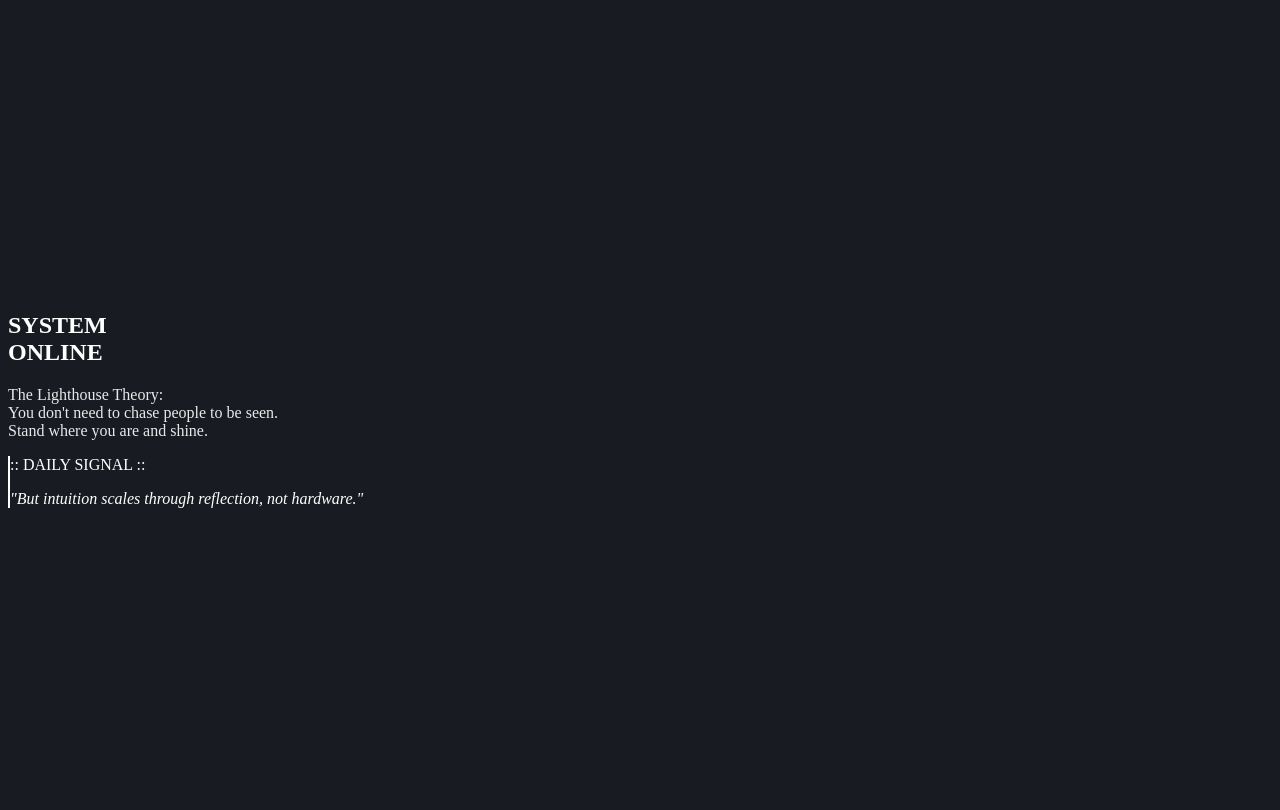
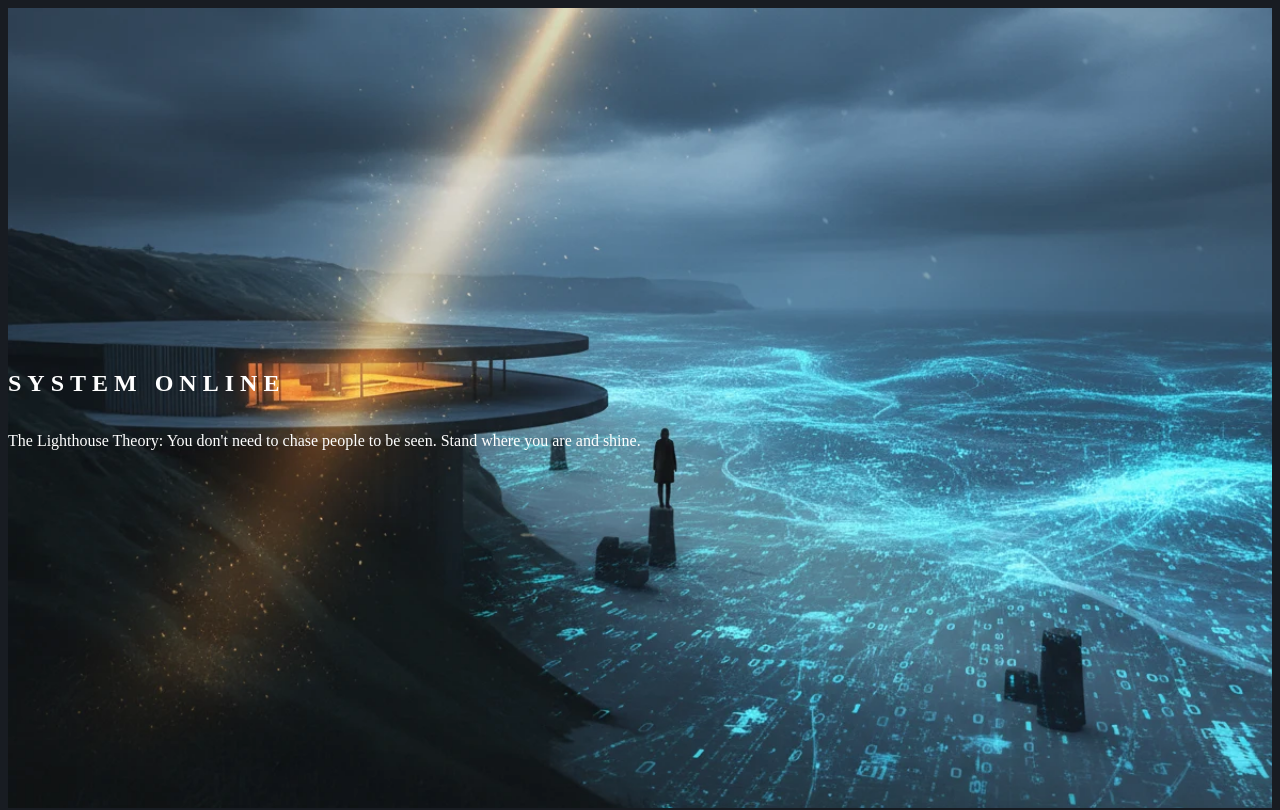
Before and after one commit to kamyarkian/kamyarkian-io, a Next.js app: page / in a window 1280 px wide. Shown: the top 810 px of the page. Built offline with nearby package versions, Linux system fonts and the light colour scheme.

Commit message:
Hero online + Daily Signal wired

```diff
--- a/src/app/page.tsx
+++ b/src/app/page.tsx
@@ -1,3 +1,4 @@
+// src/app/page.tsx
 import Hero from "../components/Hero";
 import DailySignal from "../components/DailySignal";
 
--- a/src/components/Hero.tsx
+++ b/src/components/Hero.tsx
@@ -1,49 +1,26 @@
 import Image from "next/image";
-import { dailySignal } from "@/app/data/signal-data";
 
 export default function Hero() {
   return (
-    <section className="relative w-full h-screen flex flex-col justify-center items-start text-left overflow-hidden bg-black px-8 md:px-24">
+    <section className="relative h-screen w-full overflow-hidden">
+      <Image
+        src="/sanctuary.webp"
+        alt="Concrete sanctuary overlooking a sea of data"
+        fill
+        priority
+        className="object-cover"
+      />
 
-      {/* 1. BACKGROUND IMAGE */}
-      <div className="absolute inset-0 z-0">
-        <Image
-          src="/sanctuary.webp"
-          alt="Panahgah Sanctuary"
-          fill
-          className="object-cover opacity-60"
-          priority
-        />
-        {/* Gradient Overlay for better text readability */}
-        <div className="absolute inset-0 bg-gradient-to-r from-black/80 via-black/20 to-transparent"></div>
-      </div>
+      <div className="absolute inset-0 bg-gradient-to-b from-black/70 via-black/55 to-[#181c22]/95" />
 
-      {/* 2. TEXT CONTENT (Aligned Left) */}
-      <div className="relative z-10 max-w-2xl mt-20">
-
-        <h1 className="text-5xl md:text-7xl font-bold text-white mb-6 tracking-widest uppercase font-serif">
-          System <br /> Online
+      <div className="relative z-10 flex h-full flex-col justify-center px-10 text-left">
+        <h1 className="font-mono text-3xl md:text-5xl tracking-[0.25em] text-gray-100">
+          SYSTEM ONLINE
         </h1>
-
-        <div className="h-1 w-24 bg-amber-500 mb-8"></div>
-
-        <p className="text-lg md:text-2xl text-cyan-100 font-light leading-relaxed mb-10 opacity-90">
-          The Lighthouse Theory: <br />
-          You don't need to chase people to be seen.
-          <br />
-          <span className="text-white font-medium">Stand where you are and shine.</span>
+        <p className="mt-6 max-w-xl font-sans text-sm md:text-base text-gray-300 leading-relaxed">
+          The Lighthouse Theory: You don't need to chase people to be seen.
+          Stand where you are and shine.
         </p>
-
-        {/* 3. DAILY SIGNAL (Dynamic from Data) */}
-        <div className="border-l-2 border-amber-500 bg-black/40 p-6 backdrop-blur-sm rounded-r-lg max-w-md">
-          <p className="font-mono text-xs text-amber-300 mb-2 tracking-widest">
-            :: DAILY SIGNAL ::
-          </p>
-          <p className="text-white italic text-lg">
-            "{dailySignal.wisdom}"
-          </p>
-        </div>
-
       </div>
     </section>
   );
```
